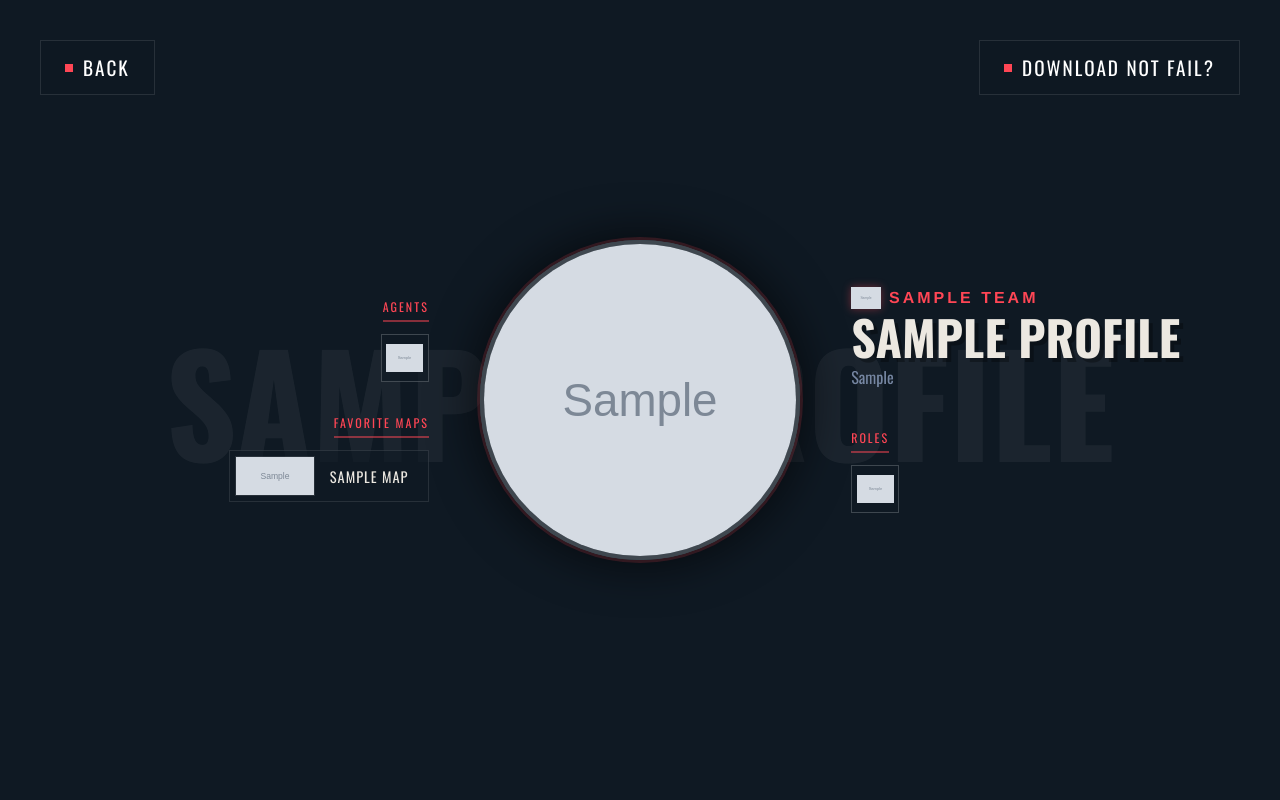
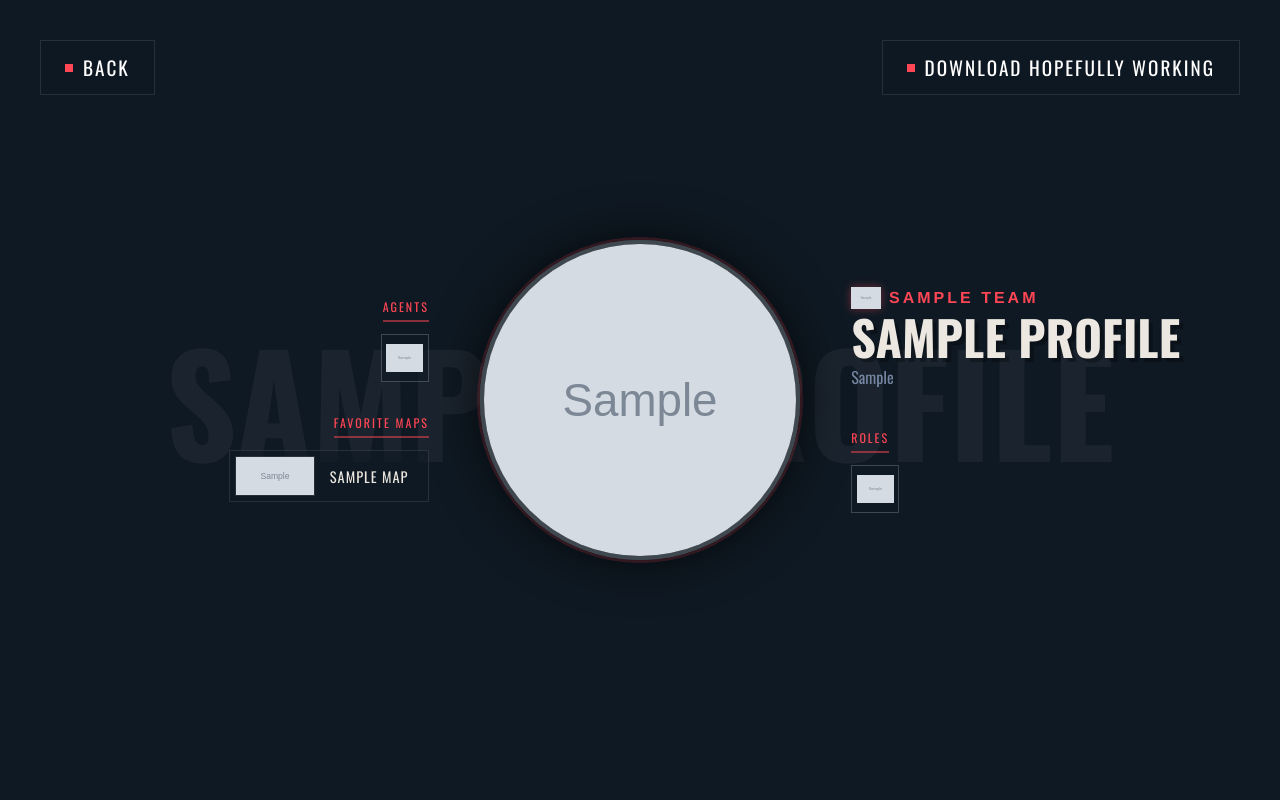
Before and after one commit to bismalaja/valo_playercard, a Django app: page /profile/1/card/ in a window 1280 px wide. Run offline with Django 4.2, Linux system fonts and the light colour scheme; tables that the repository leaves empty hold one stand-in row (values such as "Sample post"); grey boxes marked "Sample" are stand-in pictures; some libraries are stand-ins or nearby versions.

Commit message:
Procfile Fixed

```diff
--- a/profiles/templates/profiles/card_profile.html
+++ b/profiles/templates/profiles/card_profile.html
@@ -630,7 +630,7 @@
 
     <a href="{% url 'card_download' profile.id %}" class="download-btn" id="downloadBtn">
         <span></span>
-        DOWNLOAD not fail?
+        DOWNLOAD hopefully working
     </a>
 
     <!-- Download Progress Modal -->
```
Also changed, not shown: 2 other files.
